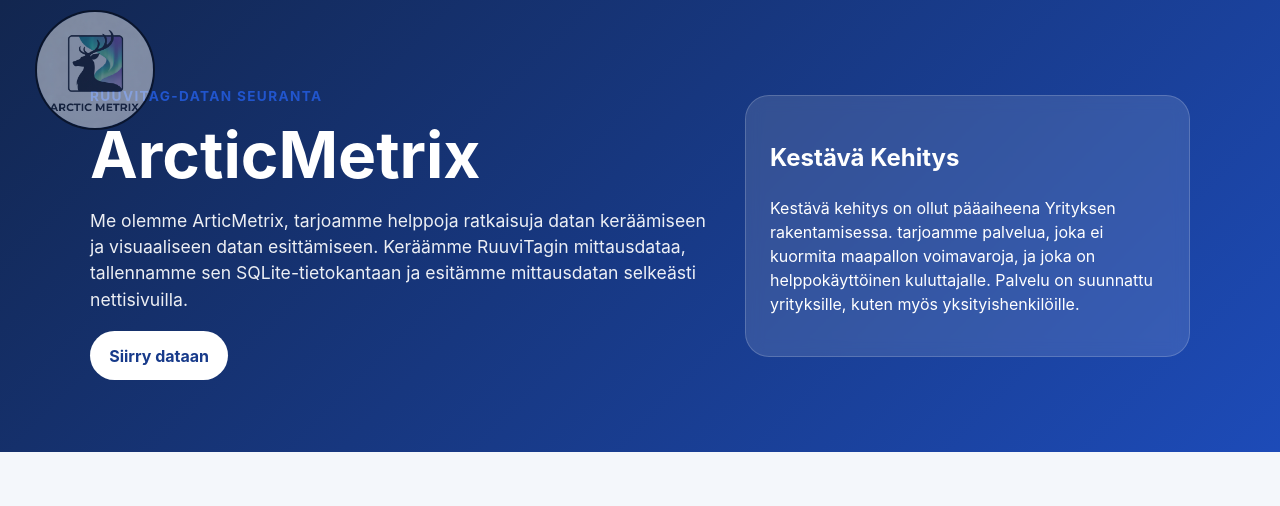
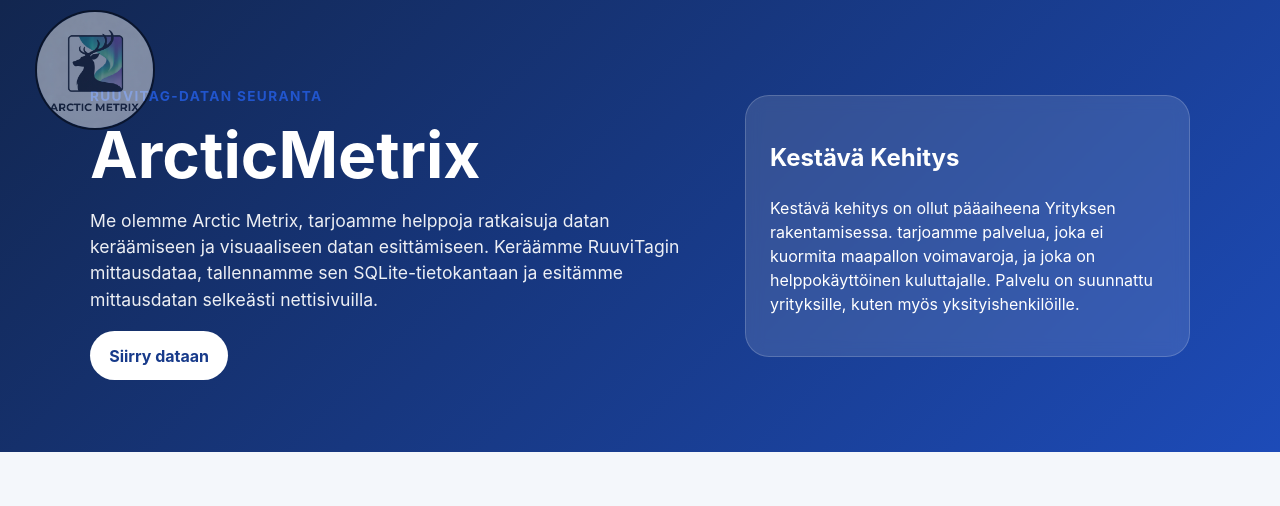
Before and after one commit to arctic-metrix/ruuvitag-data, a Flask app: page / in a window 1280 px wide. Shown: the top 506 px of the page. Run offline with Flask 3, Linux system fonts and the light colour scheme; data that the repository does not hold is empty.

Commit message:
korjataan lyömävirhe

```diff
--- a/templates/index.html
+++ b/templates/index.html
@@ -14,7 +14,7 @@
         <p class="eyebrow">Ruuvitag-datan seuranta</p>
         <h1>ArcticMetrix</h1>
         <p class="lead">
-          Me olemme ArticMetrix, tarjoamme helppoja ratkaisuja datan keräämiseen ja
+          Me olemme Arctic Metrix, tarjoamme helppoja ratkaisuja datan keräämiseen ja
           visuaaliseen datan esittämiseen. Keräämme RuuviTagin mittausdataa,
            tallennamme sen SQLite-tietokantaan ja esitämme mittausdatan selkeästi nettisivuilla.
         </p>
```
